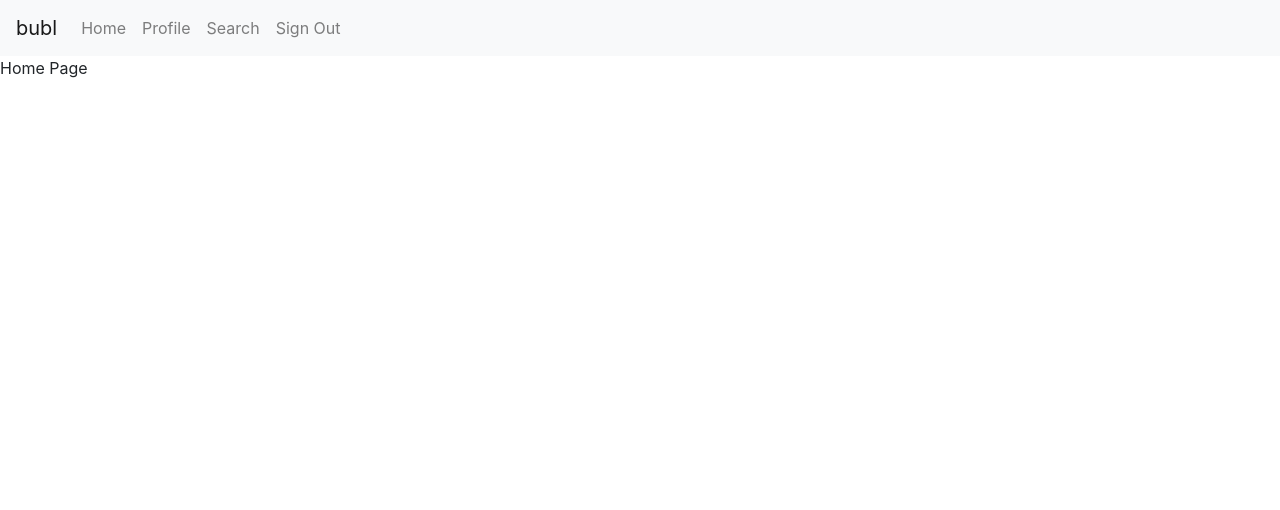
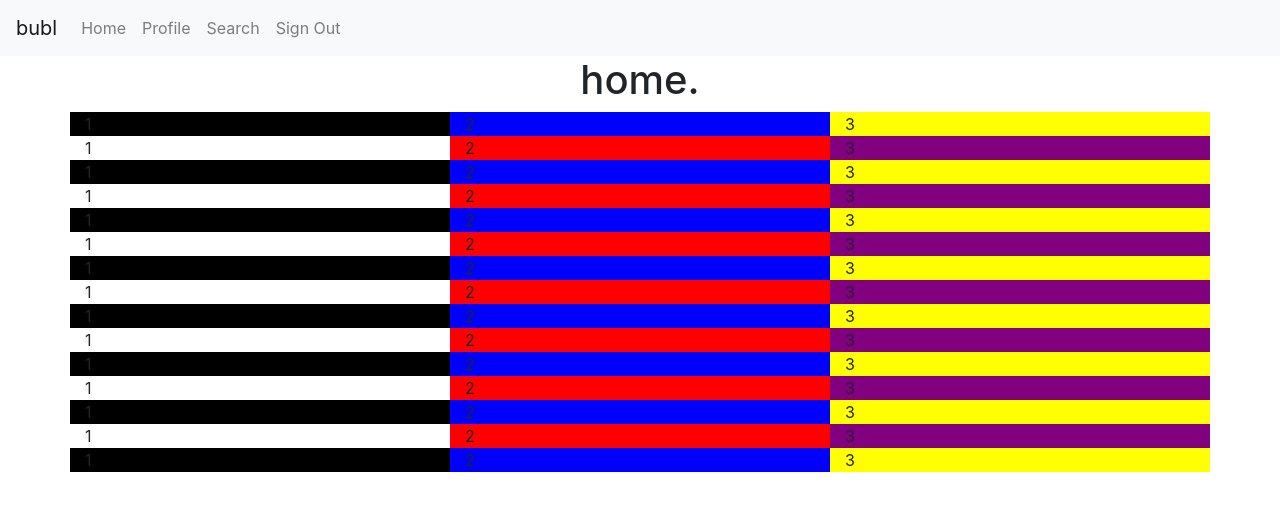
Before and after one commit to FurkanToprak/bubl, a React (Create React App) app: page / in a window 1280 px wide. Shown: the top 510 px of the page. Built offline with nearby package versions, Linux system fonts and the light colour scheme.

Commit message:
Basic layout.

```diff
--- a/src/Pages/Home.tsx
+++ b/src/Pages/Home.tsx
@@ -1,9 +1,36 @@
 import React from "react";
+import { Container, Row, Col } from "react-bootstrap";
 
 function Home() {
   return (
     <div>
-        Home Page
+      <h1
+        style={{
+          textAlign: "center",
+        }}
+      >
+        home.
+      </h1>
+      <Container>
+        {[1, 2, 3, 4, 5, 6, 7, 8, 9, 10, 11, 12, 13, 14, 15].map((i: number) => {
+          return (
+            <Row>
+              <Col
+                style={{
+                  backgroundColor: i % 2 === 0 ? "white" : "black",
+                }}>1</Col>
+                <Col
+                style={{
+                  backgroundColor: i % 2 === 0 ? "red" : "blue",
+                }}>2</Col>
+              <Col
+                style={{
+                  backgroundColor: i % 2 === 0 ? "purple" : "yellow",
+                }}>3</Col>
+            </Row>
+          );
+        })}
+      </Container>
     </div>
   );
 }
```
